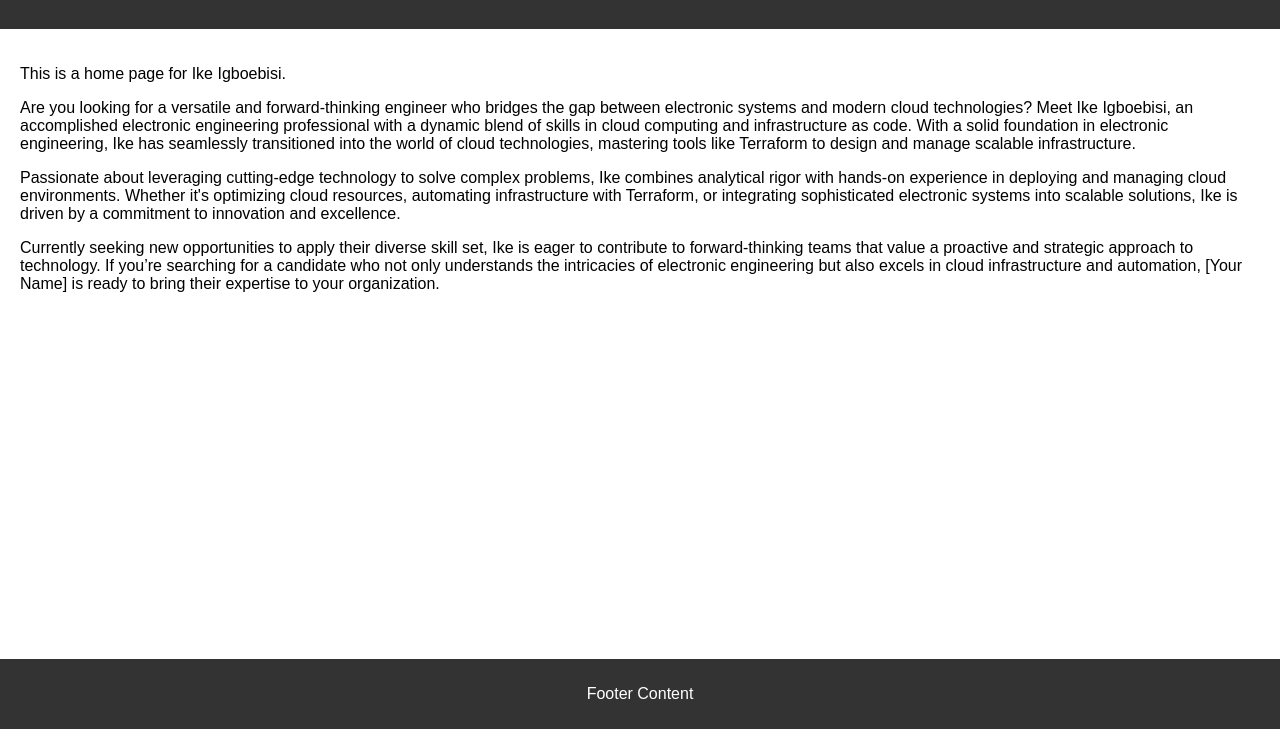
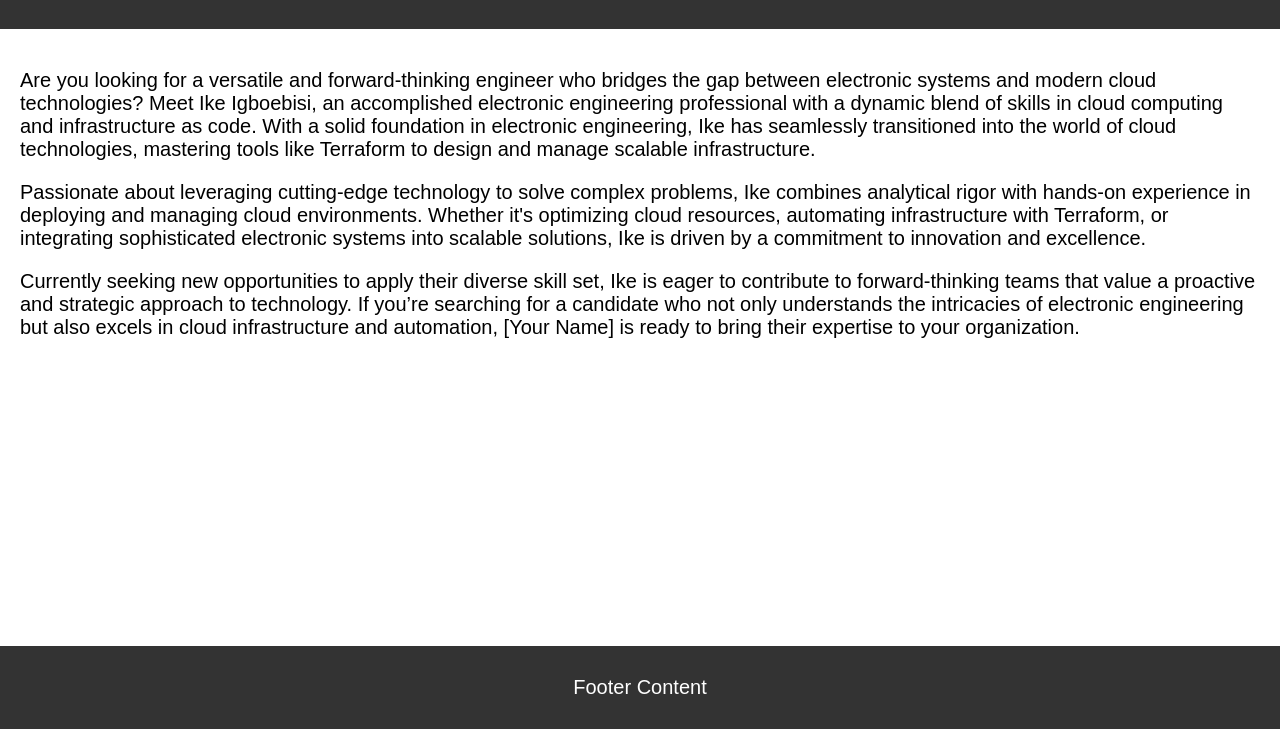
Before and after one commit to ikeigbo/my-home-page, a plain HTML site: page index.html in a window 1280 px wide. Shown: the part 71-800 px from the top of the page. Drawn offline with Linux system fonts and the light colour scheme; a script that the page names is missing.

Commit message:
more update

```diff
--- a/css/styles.css
+++ b/css/styles.css
@@ -9,8 +9,12 @@ header {
     padding: 10px 0;
     text-align: center;
 }
+
 main {
     padding: 20px;
+}
+p {
+    font-size: 20px;
 }
 footer {
     background: #333;
--- a/index.html
+++ b/index.html
@@ -11,7 +11,7 @@
         <h1>Welcome to My Home Page</h1>
     </header>
     <main>
-        <p>This is a home page for Ike Igboebisi.</p>
+        <title>Meet Ike Igboebisi.</title>
         <p>Are you looking for a versatile and forward-thinking engineer
             who bridges the gap between electronic systems and modern cloud
             technologies? Meet Ike Igboebisi, an accomplished electronic
```
